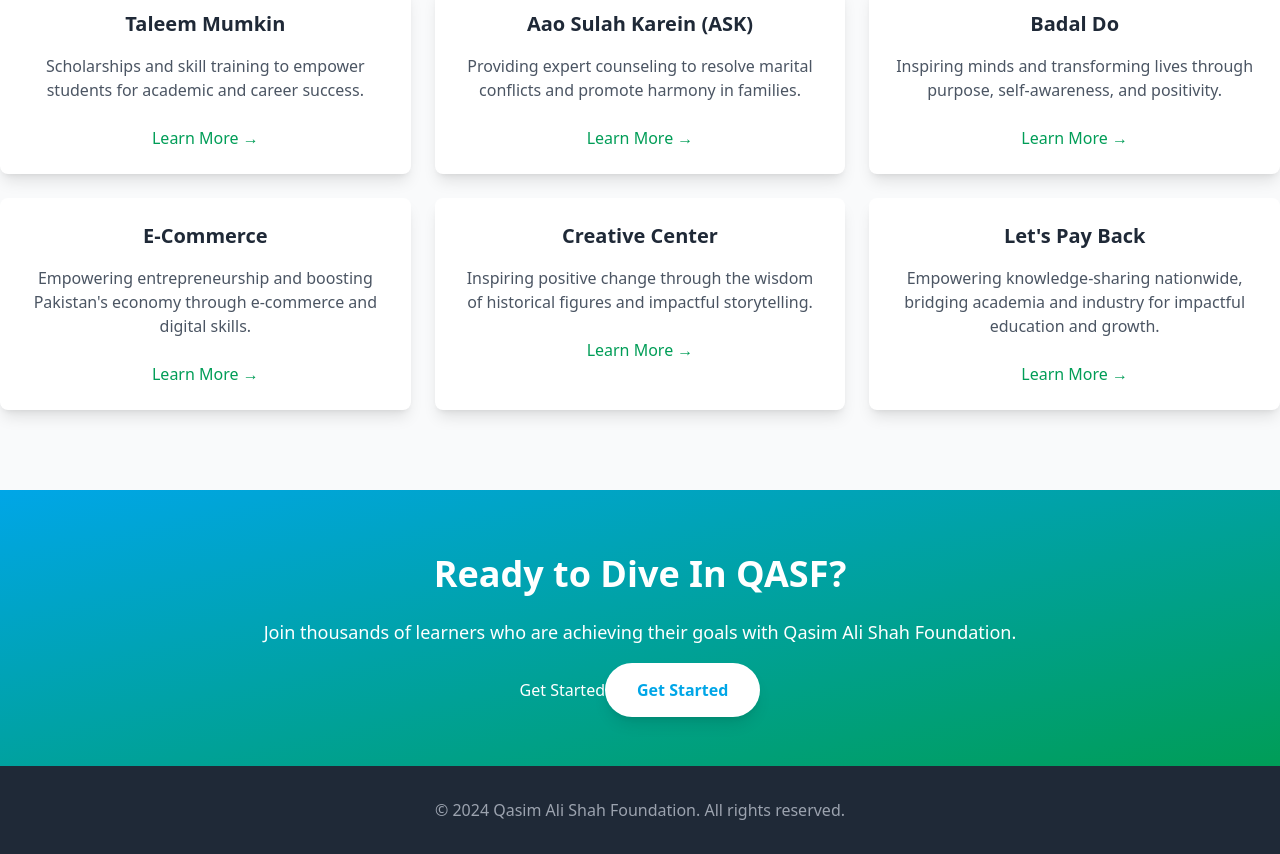
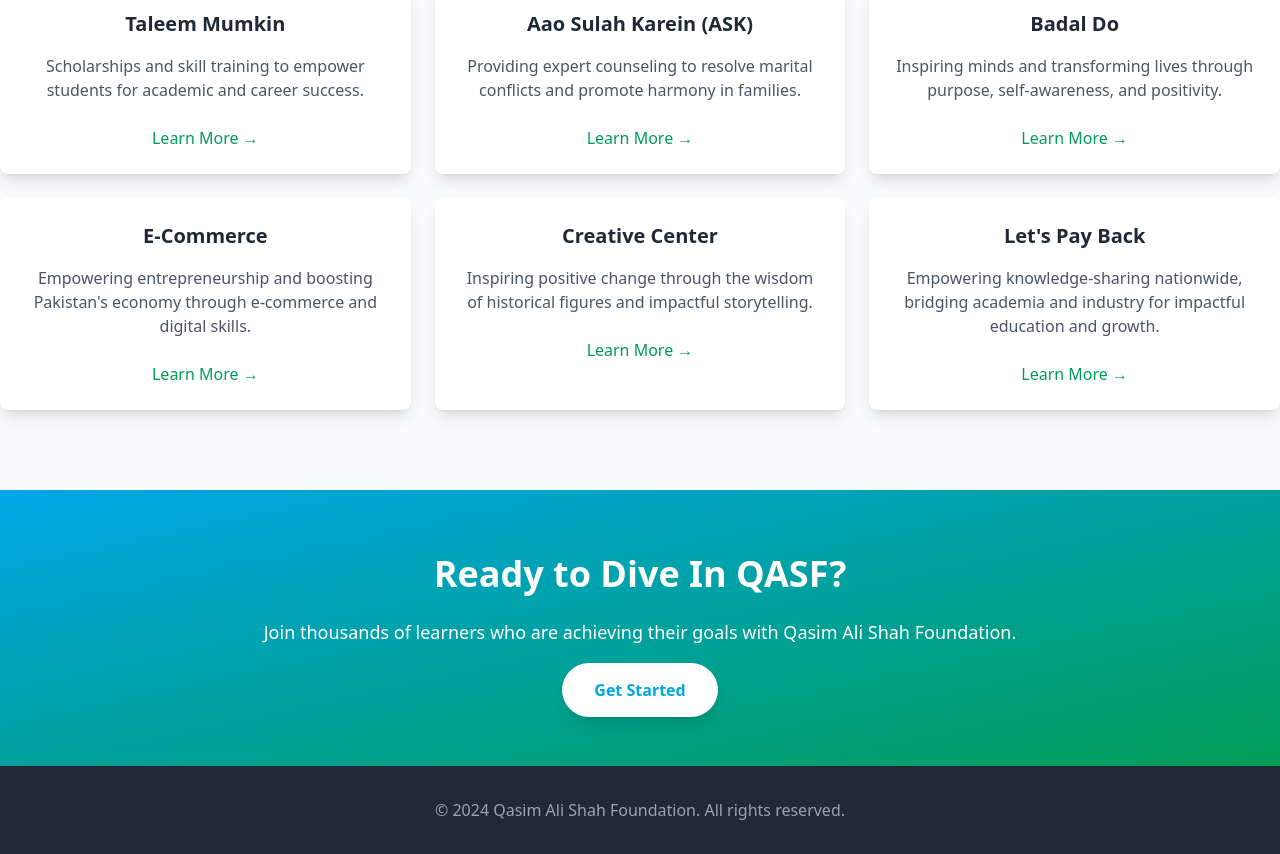
Before and after one commit to FezanMuhammadAli/QASF, a React (Vite) app: page / in a window 1280 px wide. Shown: the part 1026-1880 px from the top of the page. Built offline with nearby package versions, Linux system fonts and the light colour scheme.

Commit message:
removed unnecessary navigation

```diff
--- a/src/Components/Hero.jsx
+++ b/src/Components/Hero.jsx
@@ -76,16 +76,10 @@
           </p>
           <Link
             to="/getstart"
-            className="hover:text-qasfblue font-medium transition-colors"
+            className="px-8 py-4 bg-white text-qasfblue font-semibold rounded-full shadow-lg hover:bg-gray-100 transition"
           >
             Get Started
           </Link>
-          <a
-            href="#"
-            className="px-8 py-4 bg-white text-qasfblue font-semibold rounded-full shadow-lg hover:bg-gray-100 transition"
-          >
-            Get Started
-          </a>
         </div>
       </section>
 
```
